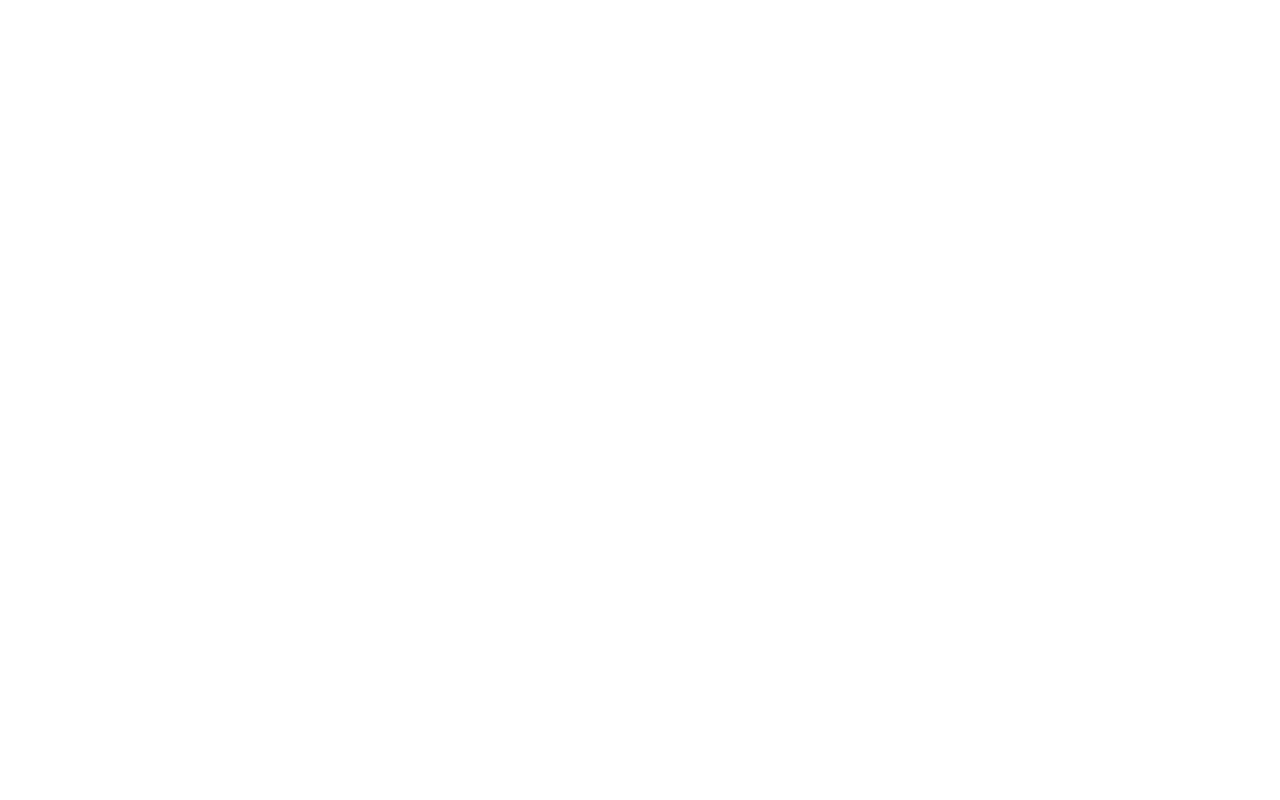
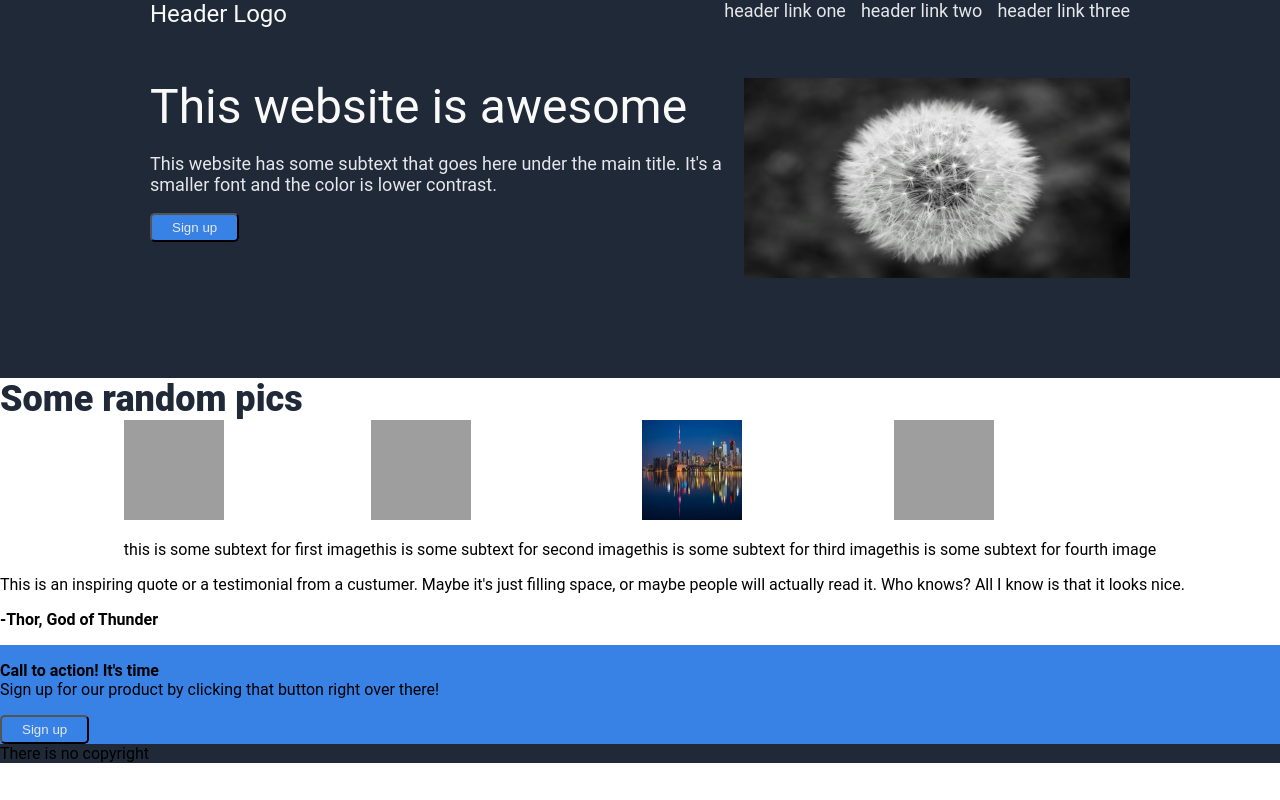
Before and after one commit to jerinmt/landingpage1, a plain HTML site: page index.html in a window 1280 px wide. Drawn offline with Linux system fonts and the light colour scheme; grey boxes are pictures that could not be loaded.

Commit message:
completed html and in css 1 section out of 5

```diff
--- a/index.html
+++ b/index.html
@@ -7,6 +7,53 @@
     <link rel="stylesheet" href="styles.css">
 </head>
 <body>
-
+    <div class="header">
+        <div class="headerList">
+            <div id="logo">Header Logo</div>
+            <a href="#">header link one</a>
+            <a href="#">header link two</a>
+            <a href="#">header link three</a>
+        </div>
+        <div class="headerPanel">
+            <div>
+                <div id="heroText">This website is awesome</div>
+                <p id="heroSubText">This website has some subtext that goes here under the main title. It's a smaller font and the color is lower contrast.</p>
+                <button>Sign up</button>
+            </div>
+            <img src="./assets/image1.jpg" alt="picture of a dandelion" height="200px" width="600px">
+        </div>
+    </div>
+    <div class="picsPanel">
+        <div id="info">Some random pics</div>
+        <div class="pics">
+            <div class="imageCard">
+                <img class="squarePics" src="./assets/image2.jpg" alt="a man in a field">
+                <p>this is some subtext for first image</p>
+            </div>
+            <div class="imageCard">
+                <img class="squarePics" src="./assets/image3.jpg" alt="three people on a road">
+                <p>this is some subtext for second image</p>
+            </div>
+            <div class="imageCard">
+                <img class="squarePics" src="./assets/image4.jpg" alt="a city skyline">
+                <p>this is some subtext for third image</p>
+            </div>
+            <div class="imageCard">
+                <img class="squarePics" src="./assets/image5.jpg" alt="an empty road">
+                <p>this is some subtext for fourth image</p>
+            </div>
+        </div>
+    </div>
+    <div class="quotePanel">
+        This is an inspiring quote or a testimonial from a custumer. Maybe it's just filling space, or maybe people will actually read it. Who knows? All I know is that it looks nice.
+        <p><b>-Thor, God of Thunder</b></p>
+    </div>
+    <div class="signPanel">
+        <div class="signer">
+            <p><b>Call to action! It's time</b><br>Sign up for our product by clicking that button right over there!</p>
+            <button>Sign up</button>
+        </div>
+    </div>
+    <div class="footer">There is no copyright</div>
 </body>
 </html>
--- a/styles.css
+++ b/styles.css
@@ -1 +1,94 @@
 /*styles file for the landing page*/
+body {
+    display: flex;
+    flex-direction: column;
+    font-family: Roboto, sans-serif;
+    margin: 0px;
+}
+
+.header {
+    background-color: #1F2937;
+    display: flex;
+    flex-direction: column;
+    padding: 0px 150px 100px 150px;
+    row-gap: 50px;
+}
+
+.headerList {
+    display: flex;
+    gap: 15px;
+}
+
+#logo {
+    font-size: 24px;
+    color: #F9FAF8;
+    margin-right: auto;
+}
+
+a {
+    font-size: 18px;
+    color: #E5E7EB;
+    text-decoration: none;
+}
+
+.headerPanel {
+    display: flex;
+}
+
+#heroText {
+    font-size: 48px;
+    color: #F9FAF8;
+}
+
+#heroSubText {
+    font-size: 18px;
+    color: #E5E7EB;
+}
+
+button {
+    background-color: #3882E6;
+    color: #E5E7EB;
+    border-radius: 5px;
+    padding: 5px 20px;
+}
+
+.squarePics {
+    height: 100px;
+    width: 100px;
+}
+
+.picsPanel {
+
+}
+
+#info {
+    font-size: 36px;
+    color: #1F2937;
+    font-weight: 900;
+    margin: auto;
+}
+
+.pics {
+    display: flex;
+    justify-content: center;
+}
+
+.imageCard {
+
+}
+
+.quotePanel {
+
+}
+
+.signPanel {
+    background-color: #3882E6;
+}
+
+.signer {
+
+}
+
+.footer {
+    background-color: #1F2937;
+}
```
Also changed, not shown: assets/image1.jpg (added), assets/image4.jpg (added), 3 other files.
